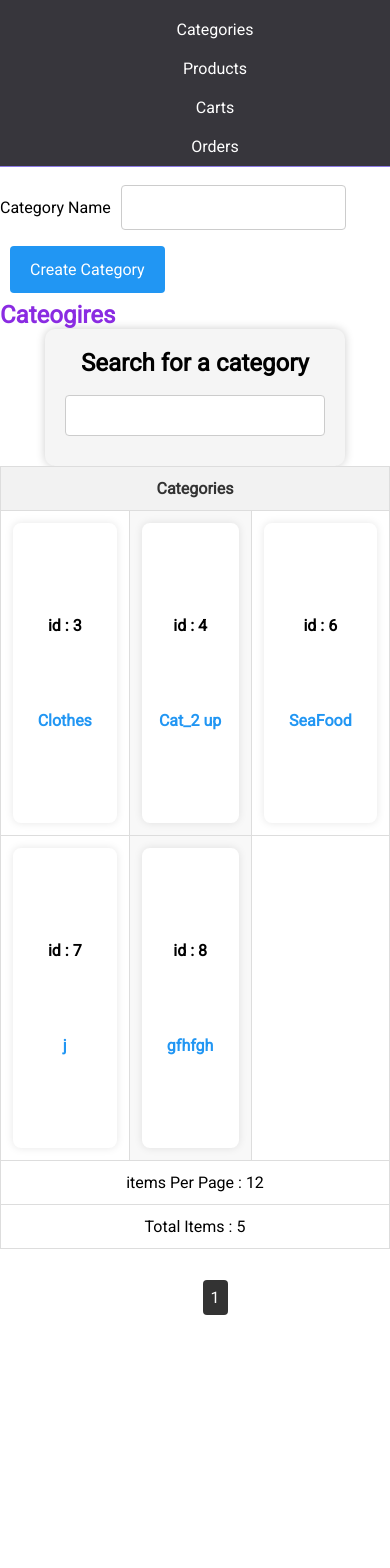
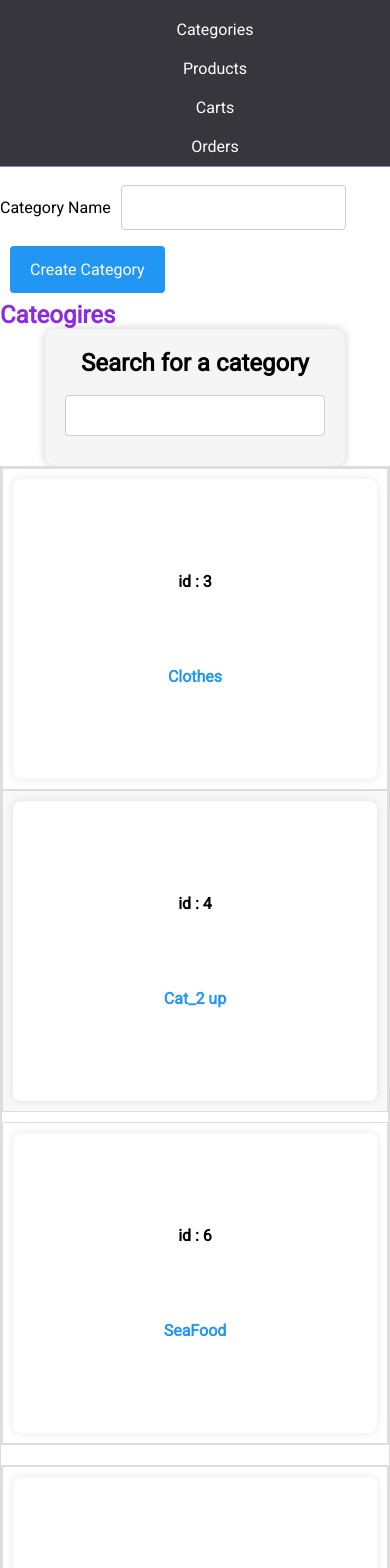
Before and after one commit to AsadThafer/POS-Project, a React (Vite) app: page / in a window 390 px wide. Shown: the top 1568 px of the page. Before the commit the page ends 1330 px from the top, so only its background shows below. Built offline with nearby package versions, Linux system fonts and the light colour scheme; data requests are answered from the project's data file.

Commit message:
some responsivity fixes

```diff
--- a/src/Products.jsx
+++ b/src/Products.jsx
@@ -1,5 +1,5 @@
 import { useQuery } from "@tanstack/react-query";
-import ProductCard from "./ProductCard";
+import ProductCard from "./components/ProductCard/ProductCard";
 
 import fetchProducts from "./fetchProducts";
 
--- /dev/null
+++ b/src/components/ProductCard/ProductCard.css
@@ -0,0 +1,32 @@
+.details_link {
+  color: #2196f3;
+  text-decoration: none;
+}
+.details_link:hover {
+  text-decoration: underline;
+}
+
+.Product_Card {
+  border: 1px solid #ccc;
+  border-radius: 4px;
+  margin: 10px;
+  display: flex;
+  flex-direction: column;
+  flex-wrap: wrap;
+  justify-content: center;
+  align-items: center;
+  width: 300px;
+}
+
+.Product_Card img {
+  width: 200px;
+  height: 200px;
+  object-fit: contain;
+}
+
+@media screen and (max-width: 767px) {
+  .Product_Card {
+    border: none;
+    width: 100%;
+  }
+}
--- a/src/ProductCard.jsx
+++ b/src/components/ProductCard/ProductCard.jsx
@@ -1,6 +1,7 @@
 import { Link } from "react-router-dom";
-import DeleteDialog from "./components/DeleteDialog/DeleteDialog";
+import DeleteDialog from "../DeleteDialog/DeleteDialog";
 import { useNavigate } from "react-router-dom";
+import "./ProductCard.css";
 const ProductCard = ({ product }) => {
   const navigate = useNavigate();
   const deleteProduct = async (id) => {
--- a/src/components/Table/Table.css
+++ b/src/components/Table/Table.css
@@ -12,7 +12,6 @@ th,
 td {
   text-align: left;
   padding: 12px;
-  width: calc(100% / 3);
   box-sizing: border-box;
   padding: 12px;
   border: 1px solid #ddd;
@@ -42,6 +41,7 @@ td:nth-child(even) {
 
 .pagination li {
   margin: 0 4px;
+  padding: 0px;
 }
 
 .pagination button {
@@ -70,18 +70,53 @@ td:last-child {
   margin-right: 0;
 }
 
-@media (max-width: 600px) {
-  table {
-    width: 100%;
-    max-width: none;
+.itemsPerPage {
+  text-align: center;
+}
+
+table {
+  width: 100%;
+  border-collapse: collapse;
+  margin-bottom: 20px;
+}
+
+th,
+td {
+  padding: 10px;
+  text-align: left;
+  border: 1px solid #ddd;
+}
+
+th {
+  background-color: #f2f2f2;
+  font-weight: bold;
+}
+
+@media screen and (max-width: 767px) {
+  thead {
+    display: none;
+  }
+
+  tbody tr {
+    display: block;
+    margin-bottom: 20px;
+    border: 1px solid #ddd;
   }
 
   td {
-    width: auto;
-    margin: 0;
+    display: block;
+    font-weight: bold;
+    text-align: center;
+  }
+
+  td:before {
+    content: attr(data-label);
+    float: left;
+    font-weight: normal;
+    text-transform: uppercase;
+  }
+
+  td:last-child {
+    margin-top: 10px;
   }
 }
-
-.itemsPerPage {
-  text-align: center;
-}
--- a/src/components/Table/Table.jsx
+++ b/src/components/Table/Table.jsx
@@ -1,5 +1,5 @@
 import { useState } from "react";
-import ProductCard from "../../ProductCard";
+import ProductCard from "../ProductCard/ProductCard";
 import "./Table.css";
 
 const Table = ({ data, itemsPerPage }) => {
--- a/src/style.css
+++ b/src/style.css
@@ -22,32 +22,6 @@ input {
 
 input:disabled {
   background-color: #f1f1f1;
-}
-
-.details_link {
-  color: #2196f3;
-  text-decoration: none;
-}
-.details_link:hover {
-  text-decoration: underline;
-}
-
-.Product_Card {
-  border: 1px solid #ccc;
-  border-radius: 4px;
-  margin: 10px;
-  display: flex;
-  flex-direction: column;
-  flex-wrap: wrap;
-  justify-content: center;
-  align-items: center;
-  width: 300px;
-}
-
-.Product_Card img {
-  width: 200px;
-  height: 200px;
-  object-fit: contain;
 }
 
 .Add_product_link {
```
